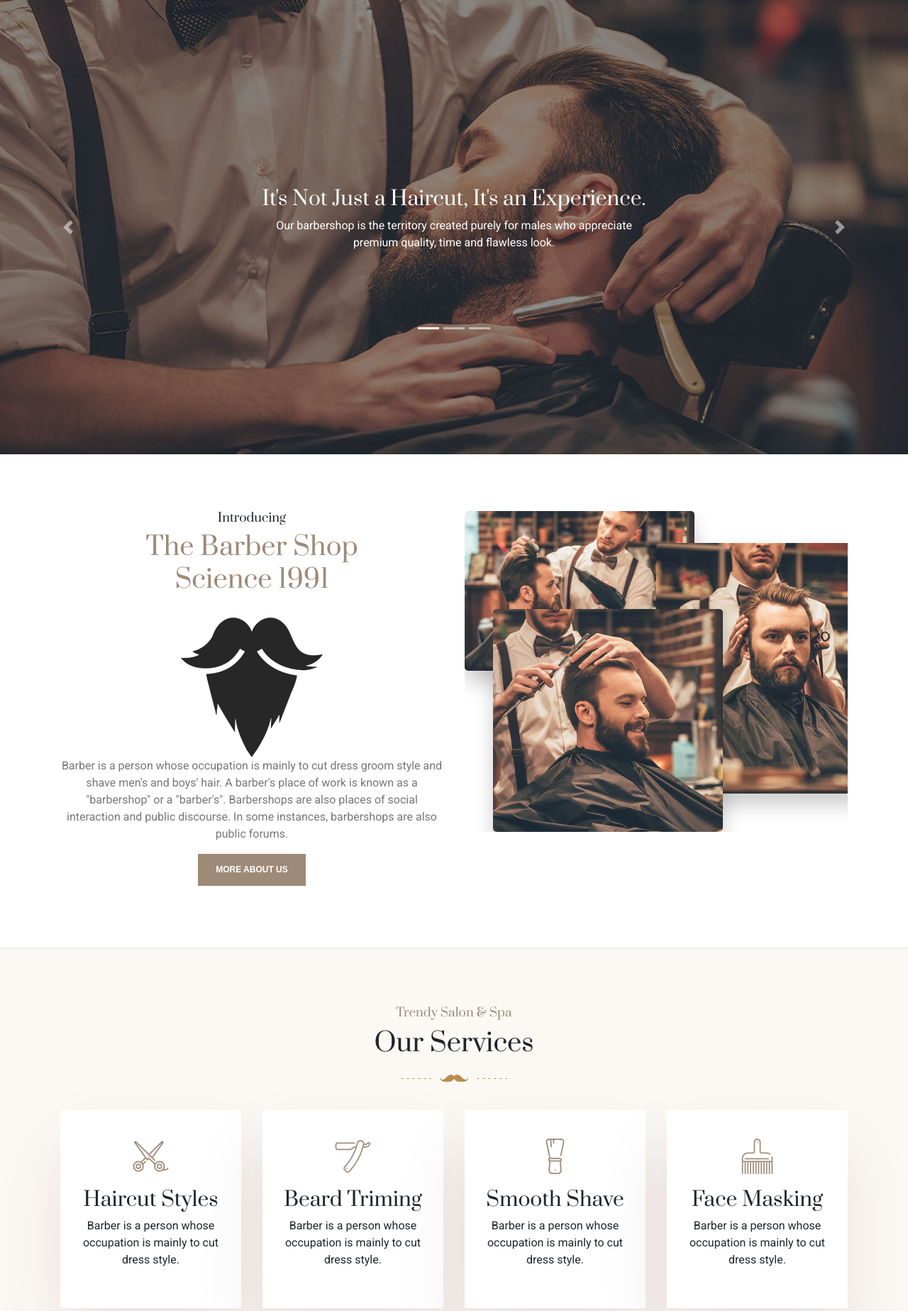
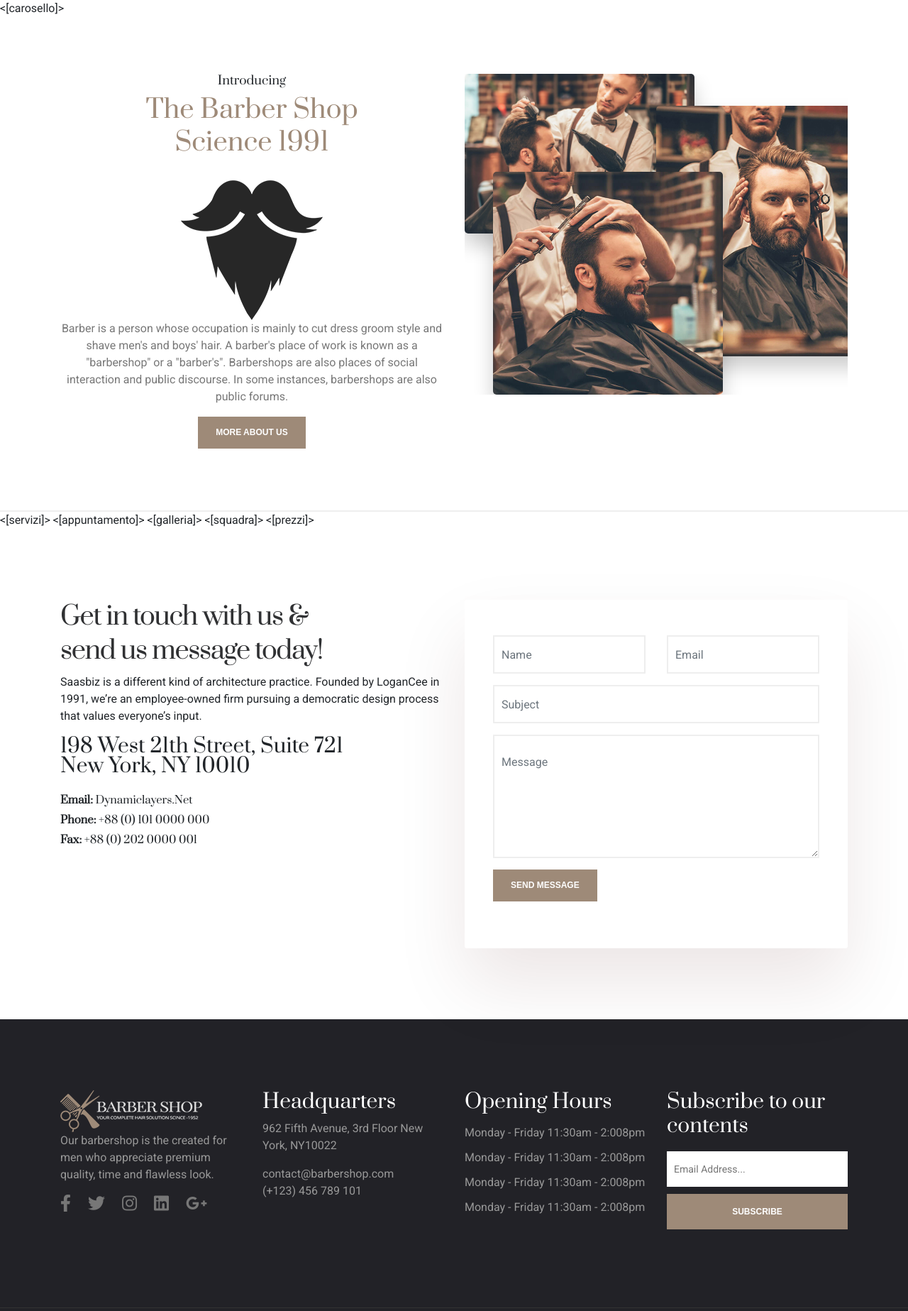
Before and after one commit to lors10/TecWeb, a PHP site: page /design/index.html in a window 1280 px wide. Shown: the part 80-1927 px from the top of the page at 71% size. Run offline with PHP 8.4, Linux system fonts and the light colour scheme; some web fonts are replaced.

Commit message:
creazione preliminare sito dinamico

```diff
--- a/Barbershop-template/design/index.html
+++ b/Barbershop-template/design/index.html
@@ -12,11 +12,11 @@
 
         <!-- EXTERNAL CSS LINKS -->
 
-    <link rel="stylesheet" type="text/css" href="css/bootstrap.min.css">
-    <link rel="stylesheet" type="text/css" href="fonts/css/all.min.css">
-    <link rel="stylesheet" type="text/css" href="css/main.css">
-    <link rel="stylesheet" type="text/css" href="css/responsive.css">
-    <link rel="stylesheet" type="text/css" href="css/barber-icons.css">
+        <link rel="stylesheet" type="text/css" href="design/css/bootstrap.min.css">
+        <link rel="stylesheet" type="text/css" href="design/fonts/css/all.min.css">
+        <link rel="stylesheet" type="text/css" href="design/css/main.css">
+        <link rel="stylesheet" type="text/css" href="design/css/responsive.css">
+        <link rel="stylesheet" type="text/css" href="design/css/barber-icons.css">
 
         <!-- GOOGLE FONTS -->
 
@@ -38,7 +38,7 @@
         <div class="container">
             <nav class="navbar">
                 <a href="#" class="navbar-brand">
-                <img src="images/barbershop_logo.png" alt="Barbershop Logo">
+                    <img src="design/images/barbershop_logo.png" alt="Barbershop Logo">
                 </a>
                 <div class="d-flex menu-wrap align-items-center main-menu-container">
                     <div class="mainmenu" id="mainmenu">
@@ -52,7 +52,7 @@
                         </ul>
                     </div>
                     <div class="header-btn" style="margin-left:10px">
-                    <a href="#" class="menu-btn">Make Appointment</a>
+                        <a href="#booking" class="menu-btn">Make Appointment</a>
                     </div>
                 </div>
                 <a class="mob-menu-toggle">
@@ -82,37 +82,37 @@
         <div class="menu-tab-div">
             <ul id="mobile-menu" class="menu">
                 <li>
-                <a href="index.html#home-section" class="a-mob-menu">
+                    <a href="#home-section" class="a-mob-menu">
                         HOME
                     </a>
                 </li>
                 <li>
-                <a href="index.html#about" class="a-mob-menu">
+                    <a href="#about" class="a-mob-menu">
                         About Us
                     </a>
                 </li>
                 <li>
-                <a href="index.html#services" class="a-mob-menu">
+                    <a href="#services" class="a-mob-menu">
                         Services
                     </a>
                 </li>
                 <li>
-                <a href="#" class="a-mob-menu">
+                    <a href="#booking" class="a-mob-menu">
                         Book Now
                     </a>
                 </li>
                 <li>
-                <a href="index.html#gallery" class="a-mob-menu">
+                    <a href="#gallery" class="a-mob-menu">
                         GALLERY
                     </a>
                 </li>
                 <li>
-                <a href="index.html#pricing" class="a-mob-menu">
+                    <a href="#pricing" class="a-mob-menu">
                         PRICING
                     </a>
                 </li>
                 <li>
-                <a href="index.html#contact-us" class="a-mob-menu">
+                    <a href="#contact-us" class="a-mob-menu">
                         Contact US
                     </a>
                 </li>
@@ -123,66 +123,10 @@
 
     <!-- END NAVBAR MOBILE -->
 
-<!-- HOME SECTION -->
+    <!-- START CAROSELLO -->
+    <[carosello]>
+    <!-- END CAROSELLO -->
 
-    <section class="home-section" id="home-section">
-	    <div class="home-section-content">
-		    <div id="home-section-carousel" class="carousel slide" data-ride="carousel">
-                <ol class="carousel-indicators">
-                    <li data-target="#home-section-carousel" data-slide-to="0" class="active"></li>
-                    <li data-target="#home-section-carousel" data-slide-to="1"></li>
-                    <li data-target="#home-section-carousel" data-slide-to="2"></li>
-                </ol>
-                <div class="carousel-inner">
-                    <!-- FIRST SLIDE -->
-                    <div class="carousel-item active">
-                        <img class="d-block w-100" src="images/barbershop_image_1.jpg" alt="First slide">
-                        <div class="carousel-caption d-md-block">
-                            <h3>It's Not Just a Haircut, It's an Experience.</h3>
-                            <p>
-                                Our barbershop is the territory created purely for males who appreciate
-                                <br>
-                                 premium quality, time and flawless look.
-                            </p>
-                        </div>
-                    </div>
-                    <!-- SECOND SLIDE -->
-                    <div class="carousel-item">
-                        <img class="d-block w-100" src="images/barbershop_image_2.jpg" alt="Second slide">
-                        <div class="carousel-caption d-md-block">
-                            <h3>It's Not Just a Haircut, It's an Experience.</h3>
-                            <p>
-                                Our barbershop is the territory created purely for males who appreciate
-                                <br>
-                                premium quality, time and flawless look.
-                            </p>
-                        </div>
-                    </div>
-                    <!-- THIRD SLIDE -->
-                    <div class="carousel-item">
-                        <img class="d-block w-100" src="images/barbershop_image_3.jpg" alt="Third slide">
-                        <div class="carousel-caption d-md-block">
-                            <h3>It's Not Just a Haircut, It's an Experience.</h3>
-                            <p>
-                                Our barbershop is the territory created purely for males who appreciate
-                                <br>
-                                premium quality, time and flawless look.
-                            </p>
-                        </div>
-                    </div>
-                </div>
-                <!-- PREVIOUS & NEXT -->
-                <a class="carousel-control-prev" href="#home-section-carousel" role="button" data-slide="prev">
-                    <span class="carousel-control-prev-icon" aria-hidden="true"></span>
-                    <span class="sr-only">Previous</span>
-                </a>
-                <a class="carousel-control-next" href="#home-section-carousel" role="button" data-slide="next">
-                    <span class="carousel-control-next-icon" aria-hidden="true"></span>
-                    <span class="sr-only">Next</span>
-                </a>
-            </div>
-		</div>
-	</section>
 
     <!-- ABOUT SECTION -->
 
@@ -193,7 +137,7 @@
                     <div class="about_content" style="text-align: center;">
                         <h3>Introducing</h3>
                         <h2>The Barber Shop <br>Science 1991</h2>
-                        <img src="images/about-logo.png" alt="logo">
+                        <img src="design/images/about-logo.png" alt="logo">
                         <p style="color: #777">
                             Barber is a person whose occupation is mainly to cut dress groom style and shave men's and boys' hair. A barber's place of work is known as a "barbershop" or a "barber's". Barbershops are also places of social interaction and public discourse. In some instances, barbershops are also public forums.
                         </p>
@@ -202,267 +146,34 @@
                 </div>
                 <div class="col-md-6  d-none d-md-block">
                     <div class="about_img" style = "overflow:hidden">
-                        <img class="about_img_1" src="images/about-1.jpg" alt="about-1">
-                        <img class="about_img_2" src="images/about-2.jpg" alt="about-2">
-                        <img class="about_img_3" src="images/about-3.jpg" alt="about-3">
+                        <img class="about_img_1" src="design/images/about-1.jpg" alt="about-1">
+                        <img class="about_img_2" src="design/images/about-2.jpg" alt="about-2">
+                        <img class="about_img_3" src="design/images/about-3.jpg" alt="about-3">
                     </div>
                 </div>
             </div>
         </div>
     </section>
 
-    <!-- SERVICES SECTION -->
+    <!-- START SERVIZI -->
+    <[servizi]>
+    <!-- END SERVIZI -->
 
-    <section class="services_section" id="services">
-        <div class="container">
-            <div class="section_heading">
-                <h3>Trendy Salon & Spa</h3>
-                <h2>Our Services</h2>
-                <div class="heading-line"></div>
-            </div>
-            <div class="row">
-                <div class="col-lg-3 col-md-6 padd_col_res">
-                    <div class="service_box">
-                        <i class="bs bs-scissors-1"></i>
-                        <h3>Haircut Styles</h3>
-                        <p>Barber is a person whose occupation is mainly to cut dress style.</p>
-                    </div>
-                </div>
-                <div class="col-lg-3 col-md-6 padd_col_res">
-                    <div class="service_box">
-                        <i class="bs bs-razor-2"></i>
-                        <h3>Beard Triming</h3>
-                        <p>Barber is a person whose occupation is mainly to cut dress style.</p>
-                    </div>
-                </div>
-                <div class="col-lg-3 col-md-6 padd_col_res" >
-                    <div class="service_box">
-                        <i class="bs bs-brush"></i>
-                        <h3>Smooth Shave</h3>
-                        <p>Barber is a person whose occupation is mainly to cut dress style.</p>
-                    </div>
-                </div>
-                <div class="col-lg-3 col-md-6 padd_col_res">
-                    <div class="service_box">
-                        <i class="bs bs-hairbrush-1"></i>
-                        <h3>Face Masking</h3>
-                        <p>Barber is a person whose occupation is mainly to cut dress style.</p>
-                    </div>
-                </div>
-            </div>
-        </div>
-    </section>
+    <!-- START APPUNTAMENTO -->
+    <[appuntamento]>
+    <!-- END APPUNTAMENTO -->
 
-    <!-- BOOKING SECTION -->
+    <!-- START GALLERIA -->
+    <[galleria]>
+    <!-- END GALLERIA -->
 
-    <section class="book_section" id="booking">
-        <div class="book_bg"></div>
-        <div class="map_pattern"></div>
-        <div class="container">
-            <div class="row">
-                <div class="col-md-6 offset-md-6">
-                    <form action="#" method="post" id="appointment_form" class="form-horizontal appointment_form">
-                        <div class="book_content">
-                            <h2 style="color: white;">Make an appointment</h2>
-                            <p style="color: #999;">
-                                Barber is a person whose occupation is mainly to cut dress groom <br>style and shave men's and boys hair.
-                            </p>
-                        </div>
-                        <div class="form-group row">
-                            <div class="col-md-6 padding-10">
-                                <input type="date" class="form-control">
-                            </div>
-                            <div class="col-md-6 padding-10">
-                                <input type="time" class="form-control">
-                            </div>
-                        </div>
+    <!-- START TEAM -->
+    <[squadra]>
+    <!-- END TEAM-->
 
-                        <!-- SUBMIT BUTTON -->
-
-                        <button id="app_submit" class="default_btn" type="submit">
-                            Make Appointment
-                        </button>
-                    </form>
-                </div>
-            </div>
-        </div>
-    </section>
-
-    <!-- GALLERY SECTION -->
-
-    <section class="gallery-section" id="gallery">
-        <div class="section_heading">
-            <h3>Trendy Salon & Spa</h3>
-            <h2>Barbers Gallery</h2>
-            <div class="heading-line"></div>
-        </div>
-        <div class="container">
-            <div class="row">
-                <div class="col-lg-3 col-md-6 gallery-column">
-                    <div style="height: 230px">
-                        <div class="gallery-img" style="background-image: url('images/portfolio-1.jpg');">    </div>
-                    </div>
-                </div>
-                <div class="col-lg-3 col-md-6 gallery-column">
-                    <div style="height: 230px">
-                        <div class="gallery-img" style="background-image: url('images/portfolio-2.jpg');"></div>
-                    </div>
-                </div>
-                <div class="col-lg-3 col-md-6 gallery-column">
-                    <div style="height: 230px">
-                        <div class="gallery-img" style="background-image: url('images/portfolio-3.jpg');"></div>
-                    </div>
-                </div>
-                <div class="col-lg-3 col-md-6 gallery-column">
-                    <div style="height: 230px">
-                        <div class="gallery-img" style="background-image: url('images/portfolio-4.jpg');"></div>
-                    </div>
-                </div>
-                <div class="col-lg-3 col-md-6 gallery-column">
-                    <div style="height: 230px">
-                        <div class="gallery-img" style="background-image: url('images/portfolio-5.jpg');"></div>
-                    </div>
-                </div>
-                <div class="col-lg-3 col-md-6 gallery-column">
-                    <div style="height: 230px">
-                        <div class="gallery-img" style="background-image: url('images/portfolio-6.jpg');"></div>
-                    </div>
-                </div>
-                <div class="col-lg-3 col-md-6 gallery-column">
-                    <div style="height: 230px">
-                        <div class="gallery-img" style="background-image: url('images/portfolio-7.jpg');"></div>
-                    </div>
-                </div>
-                <div class="col-lg-3 col-md-6 gallery-column">
-                    <div style="height: 230px">
-                        <div class="gallery-img" style="background-image: url('images/portfolio-8.jpg');"></div>
-                    </div>
-                </div>
-            </div>
-        </div>
-    </section>
-
-    <!-- TEAM SECTION -->
-
-    <section id="team" class="team_section">
-        <div class="container">
-            <div class="section_heading ">
-                <h3>Trendy Salon & Spa</h3>
-                <h2>Our Barbers</h2>
-                <div class="heading-line"></div>
-            </div>
-            <ul class="team_members row">
-                <li class="col-lg-3 col-md-6 padd_col_res">
-                    <div class="team_member">
-                        <img src="images/team-1.jpg" alt="Team Member">
-                    </div>
-                </li>
-                <li class="col-lg-3 col-md-6 padd_col_res">
-                    <div class="team_member">
-                        <img src="images/team-2.jpg" alt="Team Member">
-                    </div>
-                </li>
-                <li class="col-lg-3 col-md-6 padd_col_res">
-                    <div class="team_member">
-                        <img src="images/team-3.jpg" alt="Team Member">
-                    </div>
-                </li>
-                <li class="col-lg-3 col-md-6 padd_col_res">
-                    <div class="team_member">
-                        <img src="images/team-4.jpg" alt="Team Member">
-                    </div>
-                </li>
-            </ul>
-        </div>
-    </section>
-
-    <!-- REVIEWS SECTION -->
-
-    <section id="reviews" class="testimonial_section">
-        <div class="container">
-            <div id="reviews-carousel" class="carousel slide" data-ride="carousel">
-                <ol class="carousel-indicators">
-                    <li data-target="#reviews-carousel" data-slide-to="0" class="active"></li>
-                    <li data-target="#reviews-carousel" data-slide-to="1"></li>
-                    <li data-target="#reviews-carousel" data-slide-to="2"></li>
-                </ol>
-                <div class="carousel-inner">
-                    <!-- REVIEW 1 -->
-                    <div class="carousel-item active">
-                        <img class="d-block w-100" src="images/barbershop_image_1.jpg" alt="First slide" style="visibility: hidden;">
-                        <div class="carousel-caption d-md-block">
-                            <h3>Its Not Just a Haircut, Its an Experience.</h3>
-                            <p>
-                                Our barbershop is the territory created purely for males who appreciate
-                                <br>
-                                premium quality, time and flawless look.
-                            </p>
-                        </div>
-                    </div>
-                    <!-- REVIEW 2 -->
-                    <div class="carousel-item">
-                        <img class="d-block w-100" src="images/barbershop_image_1.jpg" alt="First slide" style="visibility: hidden;">
-                        <div class="carousel-caption d-md-block">
-                            <h3>Its Not Just a Haircut, Its an Experience.</h3>
-                            <p>
-                                Our barbershop is the territory created purely for males who appreciate
-                                <br>
-                                premium quality, time and flawless look.
-                            </p>
-                        </div>
-                    </div>
-                    <!-- REVIEW 3 -->
-                    <div class="carousel-item">
-                        <img class="d-block w-100" src="images/barbershop_image_1.jpg" alt="First slide" style="visibility: hidden;">
-                        <div class="carousel-caption d-md-block">
-                            <h3>Its Not Just a Haircut, Its an Experience.</h3>
-                            <p>
-                                Our barbershop is the territory created purely for males who appreciate
-                                <br>
-                                premium quality, time and flawless look.
-                            </p>
-                        </div>
-                    </div>
-                </div>
-                <!-- PREVIOUS & NEXT -->
-                <a class="carousel-control-prev" href="#reviews-carousel" role="button" data-slide="prev">
-                    <span class="carousel-control-prev-icon" aria-hidden="true"></span>
-                    <span class="sr-only">Previous</span>
-                </a>
-                <a class="carousel-control-next" href="#reviews-carousel" role="button" data-slide="next">
-                    <span class="carousel-control-next-icon" aria-hidden="true"></span>
-                    <span class="sr-only">Next</span>
-                </a>
-            </div>
-        </div>
-    </section>
-
-    <!-- PRICING SECTION  -->
-
-    <section class="pricing_section" id="pricing">
-
-        <div class="container">
-            <div class="section_heading">
-                <h3>Save 20% On Beauty Spa</h3>
-                <h2>Our Barber Pricing</h2>
-                <div class="heading-line"></div>
-            </div>
-            <div class="row">
-                <div class="col-lg-4 col-md-6 sm-padding">
-                    <div class="price_wrap">
-                        <h3></h3>
-                            <ul class="price_list">
-                                <li>
-                                    <h4></h4>
-                                    <p></p>
-                                    <span class="price">$</span>
-                                </li>
-                            </ul>
-                    </div>
-                </div>
-            </div>
-        </div>
-    </section>
+    <!-- -->
+    <[prezzi]>
+    <!-- -->
 
     <!-- CONTACT SECTION -->
 
@@ -521,7 +232,7 @@
                                     <button id="contact_send" class="default_btn">Send Message</button>
                                 </div>
                             </div>
-                            <img src="images/ajax_loader_gif.gif" id = "contact_ajax_loader" style="display: none">
+                            <img src="design/images/ajax_loader_gif.gif" id = "contact_ajax_loader" style="display: none">
                             <div id="contact_status_message"></div>
                         </div>
                     </div>
@@ -537,7 +248,7 @@
             <div class="row">
                 <div class="col-lg-3 col-md-6">
                     <div class="footer_widget">
-                        <img src="images/barbershop_logo.png" alt="Brand">
+                        <img src="design/images/barbershop_logo.png" alt="Brand">
                         <p>
                             Our barbershop is the created for men who appreciate premium quality, time and flawless look.
                         </p>
@@ -621,10 +332,10 @@
 
 <!-- INCLUDE JS SCRIPTS -->
 
-<script src="js/jquery.min.js"></script>
-<script src="js/bootstrap.min.js"></script>
-<script src="js/bootstrap.bundle.min.js"></script>
-<script src="js/main.js"></script>
+<script src="design/js/jquery.min.js"></script>
+<script src="design/js/bootstrap.min.js"></script>
+<script src="design/js/bootstrap.bundle.min.js"></script>
+<script src="design/js/main.js"></script>
 
 </body>
 
```
Also changed, not shown: Barbershop-template/design/appuntamento.html (added, +34 -0 lines), Barbershop-template/design/carosello.html (added, +60 -0 lines), Barbershop-template/design/galleria.html (added, +53 -0 lines), Barbershop-template/design/prezzi.html (added, +80 -0 lines), Barbershop-template/design/servizi.html (added, +41 -0 lines), Barbershop-template/design/team.html (added, +33 -0 lines), Barbershop-template/index.php (+40 -1 lines). Lines whose indentation alone changed are shown as unchanged.
